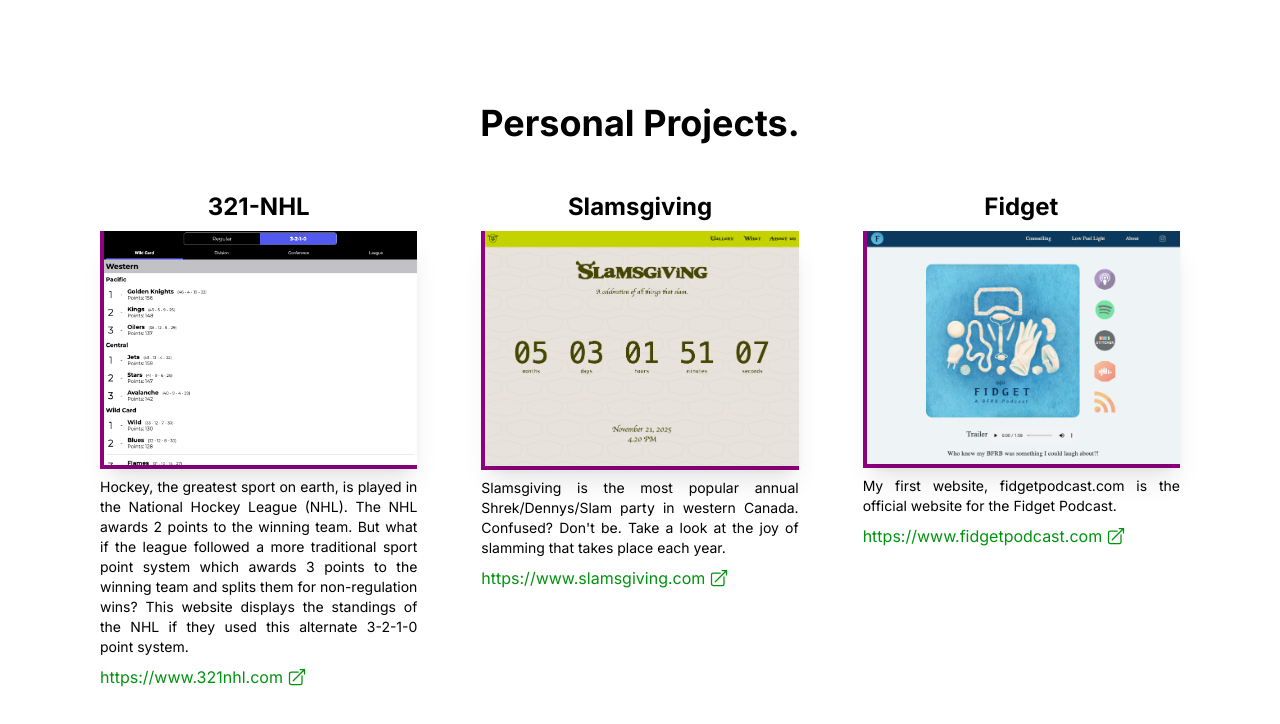
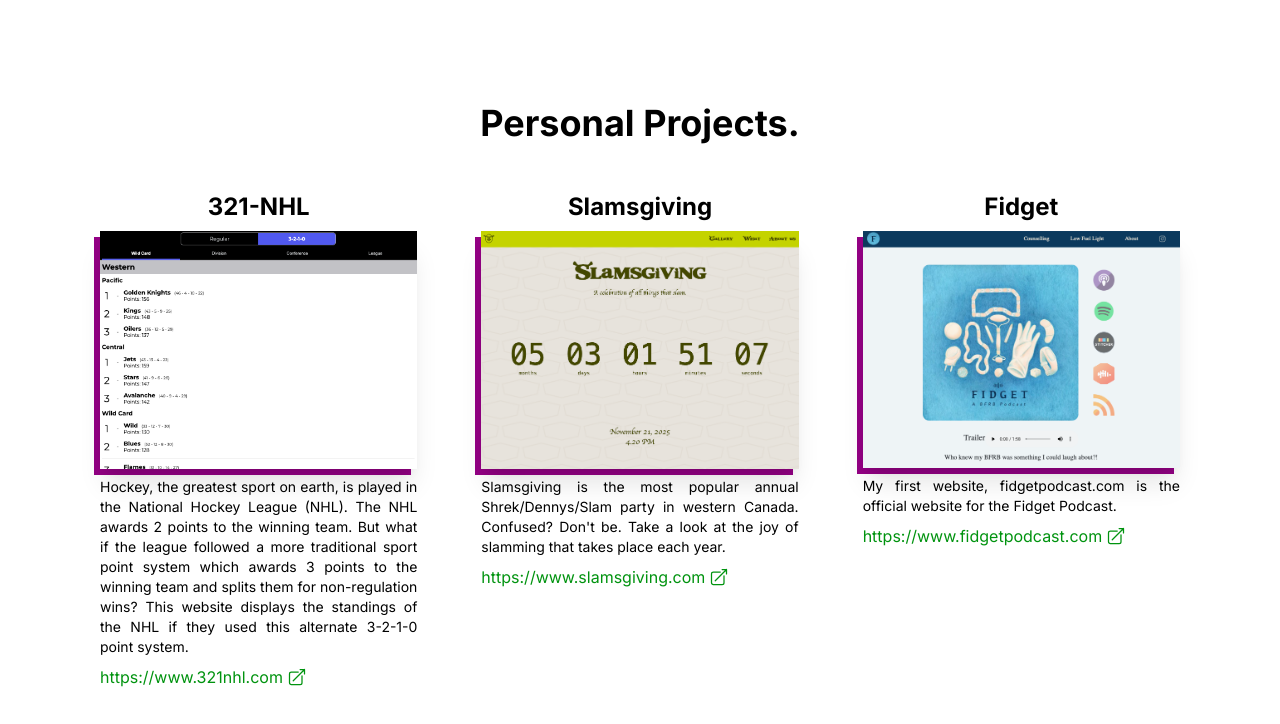
Before and after one commit to DuaneSEvans/personal-website, a Next.js app: page /projects in a window 1280 px wide. Shown: the top 724 px of the page. Built offline with nearby package versions, Linux system fonts and the light colour scheme.

Commit message:
tweak purple background on projects

```diff
--- a/src/app/projects/page.tsx
+++ b/src/app/projects/page.tsx
@@ -88,7 +88,8 @@
     <article className="flex-1 flex flex-col gap-2 pb-2 min-w-[300px] max-w-[500px]">
       <h2 className="text-2xl font-bold text-center">{name}</h2>
       <Link href={link} target="_blank">
-        <div className="relative bg-[var(--accent-complimentary)] pl-1 pb-1">
+        <div className="relative">
+          <div className="absolute bg-[var(--accent-complimentary)] w-full h-full -z-1 translate-y-[6px] -translate-x-[6px]" />
           <motion.div
             variants={projectVariants}
             initial="initial"
```
